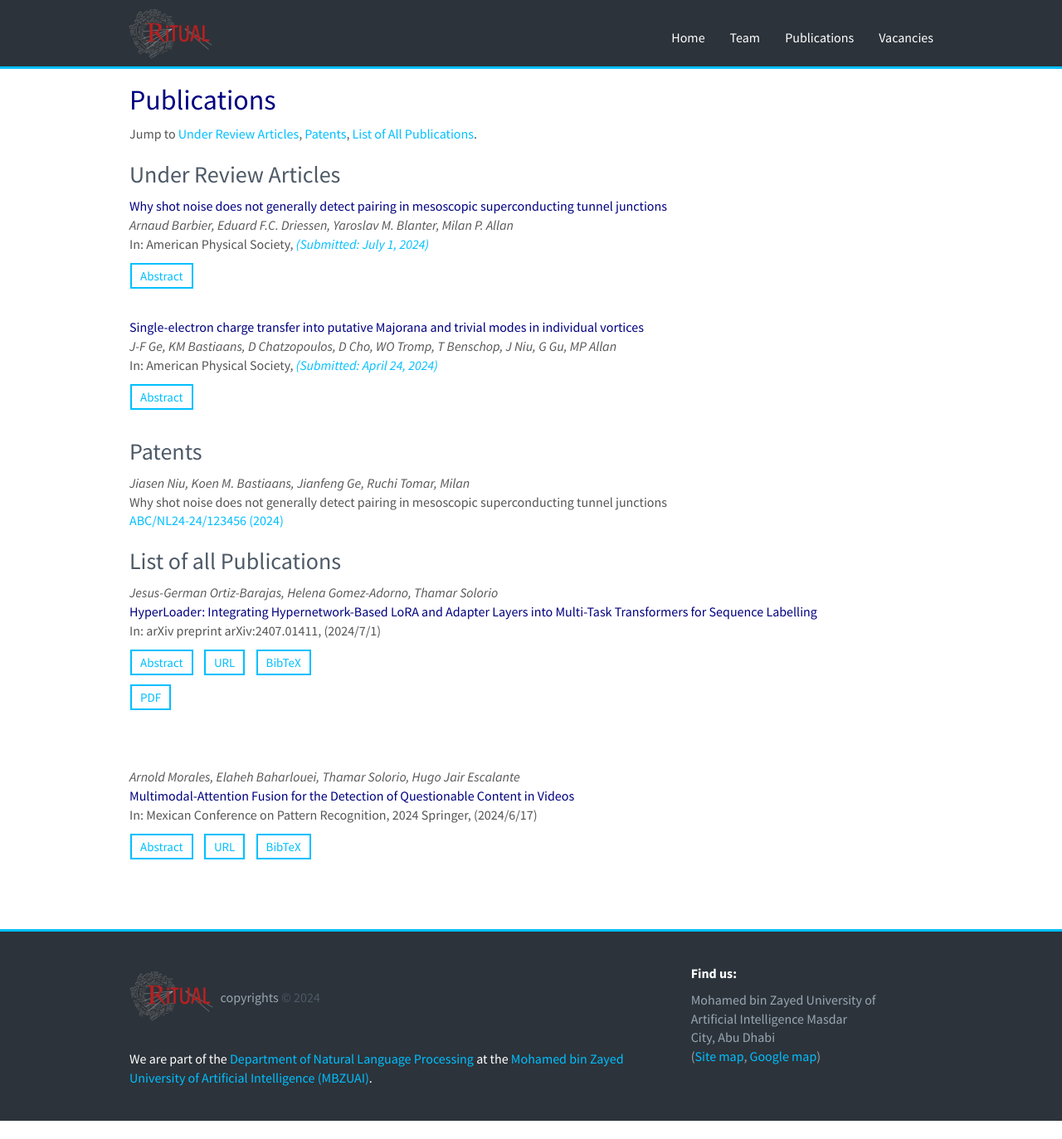
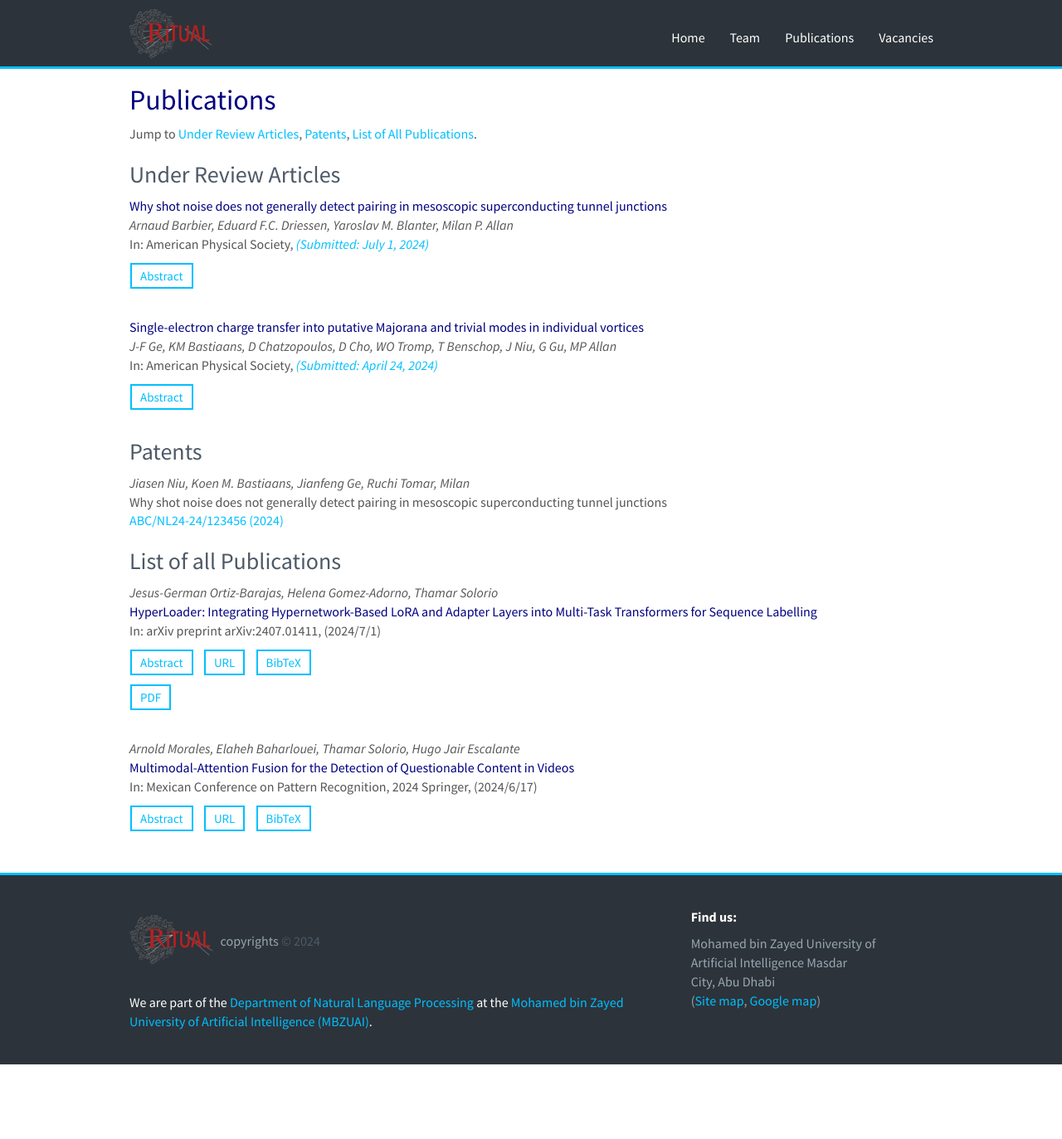
Before and after one commit to RamzaBasharat/MBZUAI, a Jekyll site: the page built from _pages/publications.md, in a window 1280 px wide and 1373 px high. Shown: the whole window at 83% size. Built offline with Jekyll 4.4.1, drawn with Linux system fonts in a browser that asks for light colours; nearby versions of some CDN libraries.

Commit message:
updating publications

```diff
--- a/_pages/publications.md
+++ b/_pages/publications.md
@@ -19,12 +19,12 @@ Jump to [Under Review Articles](#under-review-articles), [Patents](#patents), [L
   In: {{ publi.publisher }}, <i class="sky">(Submitted: {{publi.date}})</i>
 <div class="row">
   <div class="col-sm-12 clearfix">
-  <a class="small-sky-btn" data-toggle="collapse" href="#abstract-{{ forloop.index }}" role="button" aria-expanded="false" aria-controls="abstract-{{ forloop.index }}">
+  <a class="small-sky-btn" data-toggle="collapse" href="#abs-{{ forloop.index }}" role="button" aria-expanded="false" aria-controls="abs-{{ forloop.index }}">
     Abstract
   </a>
 </div>
 </div>
-<div class="collapse" id="abstract-{{ forloop.index }}">
+<div class="collapse" id="abs-{{ forloop.index }}">
     {{publi.abs}}
 </div>
 
@@ -71,5 +71,4 @@ Jump to [Under Review Articles](#under-review-articles), [Patents](#patents), [L
 <div class="collapse" id="bibtex-{{ forloop.index }}">
    <pre>{{publi.bibtex}}</pre>
 </div>
-<br />
 {% endfor %}
```
